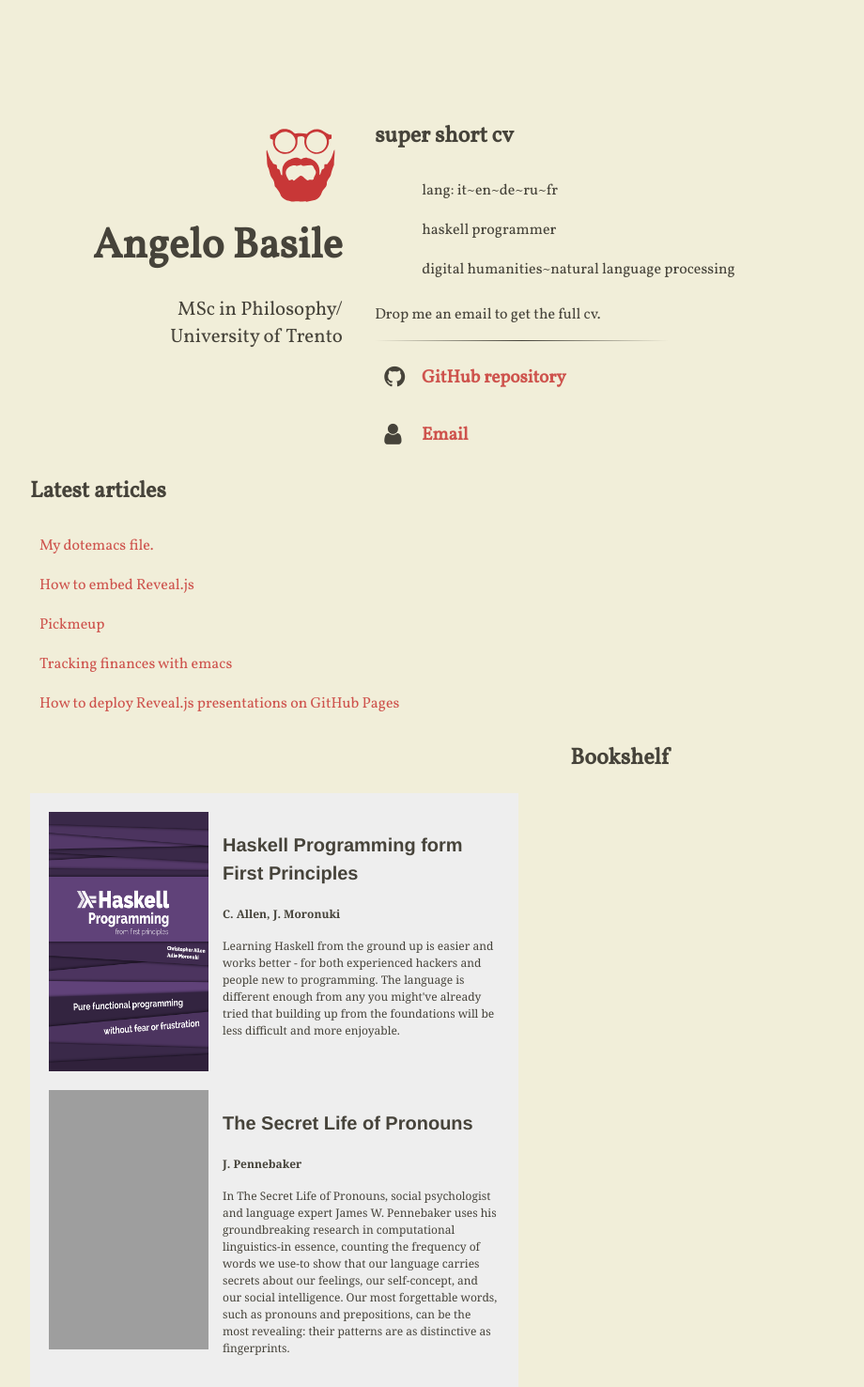
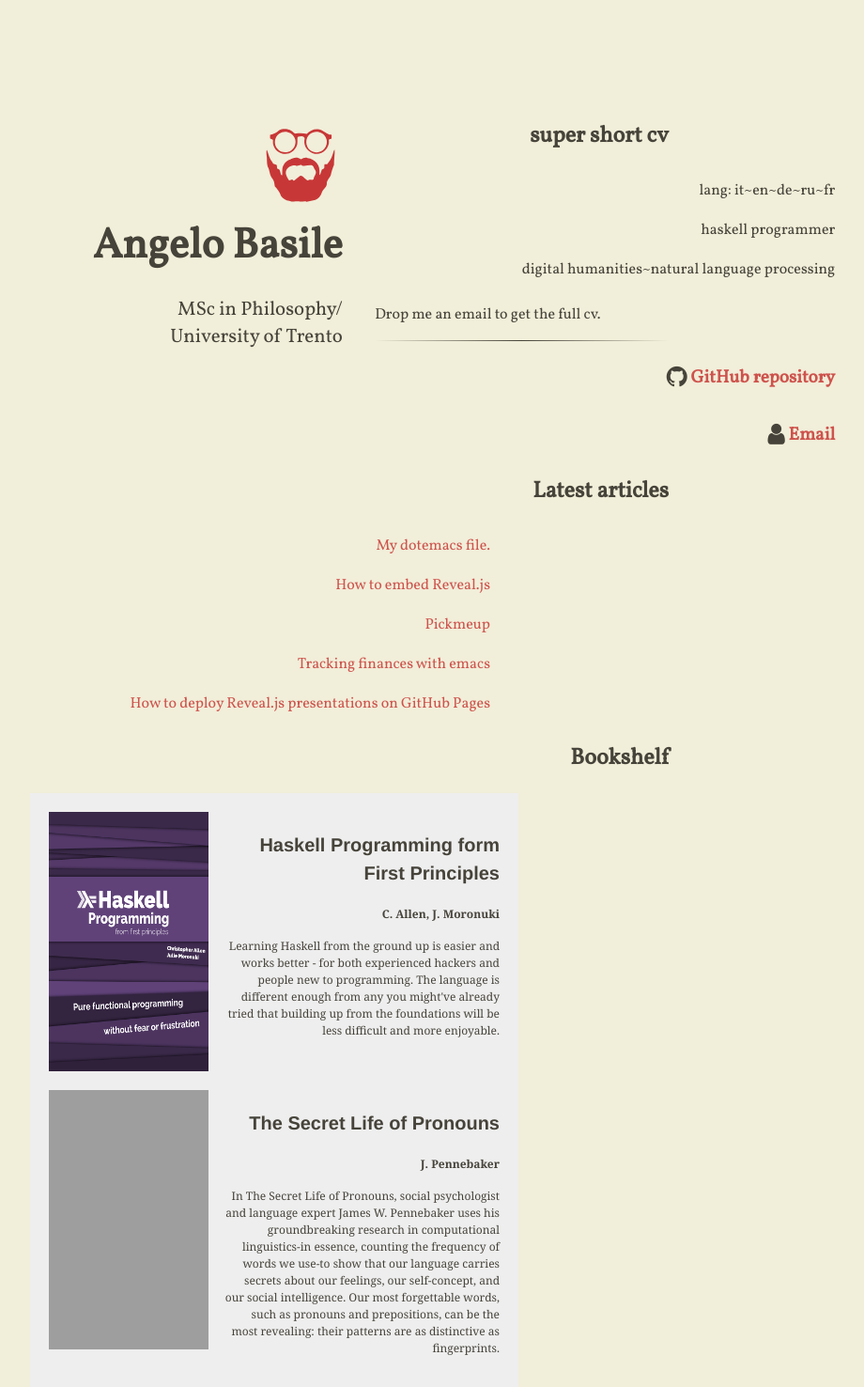
Before and after one commit to rs2/anbasile.github.io, a Jekyll site: the page built from index.html, in a window 1280 px wide. Shown: the whole page at 94% size, without its empty margins (268-1188 px from the left). Built offline with Jekyll 4.4.1, drawn with Linux system fonts in a browser that asks for light colours; nearby versions of some CDN libraries; grey boxes are pictures that could not be loaded.

Commit message:
Update main.scss

```diff
--- a/assets/main.scss
+++ b/assets/main.scss
@@ -55,17 +55,20 @@ since it must be aligned with the content */
 }
 
 /*** post list ***/
-#postlist{
+#postlist, ul{
     list-style-type: none;
     padding: 0;
+    text-align: right;
+}
+
+#postlist, h2{
+    text-align: right;
 }
 
 /*** books list ***/
 #bookslist, ul {
   list-style-type: none;
   width: 500px;
-  position: relative;
-  right: 0px;
 }
 
 #bookslist, h3 {
```
